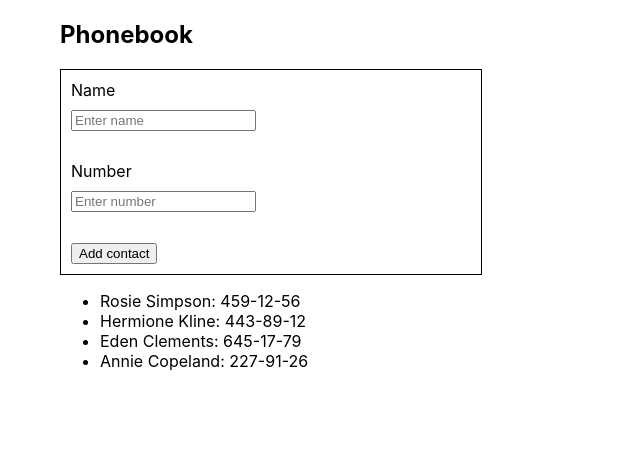
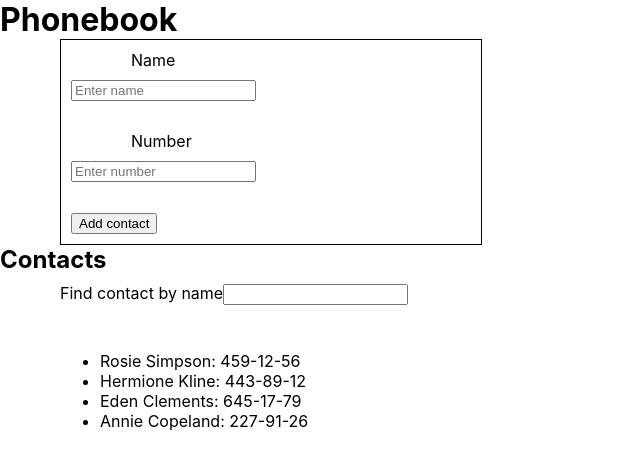
Before and after one commit to mrs-ktulhu/goit-react-hw-02-phonebook, a React (Create React App) app: page / in a window 1280 px wide. Shown: the top 468 px of the page, without its empty margins (0-640 px from the left). Built offline with nearby package versions, Linux system fonts and the light colour scheme.

Commit message:
add filter by name

```diff
--- a/src/components/App.jsx
+++ b/src/components/App.jsx
@@ -2,6 +2,7 @@ import React, { Component } from "react";
 import { nanoid } from 'nanoid'
 import Phonebook from "./Phonebook/Phonebook";
 import ContactList from './ContactList/ContactList';
+import Filter from "./Filter/Filter";
 
 
 export default class App extends Component {
@@ -13,6 +14,12 @@ export default class App extends Component {
       {id: 'id-3', text: 'Eden Clements', number: '645-17-79'},
       {id: 'id-4', text: 'Annie Copeland', number: '227-91-26'},
     ],
+    filter: '',
+  }
+
+  changeFilter = (e) => {
+    this.setState({filter: e.currentTarget.value})
+
   }
 
   handleAddContact = (text, number) => {
@@ -23,10 +30,19 @@ export default class App extends Component {
 
   render() {
 
+    const normalisedFilter = this.state.filter.toLowerCase();
+
+    const filterContacts = this.state.contacts.filter(contact => contact.text.toLowerCase().includes(normalisedFilter));
+
     return (
+
       <div>
-        <Phonebook onSubmit={this.handleAddContact}/>
-        <ContactList contacts={this.state.contacts}/>
+        <h1>Phonebook</h1>
+          <Phonebook onSubmit={this.handleAddContact}/>
+
+        <h2>Contacts</h2>
+          <Filter filter={this.state.filter} changeFilter={this.changeFilter}/>
+          <ContactList contacts={filterContacts}/>
       </div>
     );
   }
--- /dev/null
+++ b/src/components/Filter/Filter.css
@@ -0,0 +1,4 @@
+label{
+    position: relative;
+    margin-left: 60px;
+}
--- /dev/null
+++ b/src/components/Filter/Filter.jsx
@@ -0,0 +1,18 @@
+import React from "react";
+// import { nanoid } from 'nanoid'
+import '../Filter/Filter.css'
+
+const Filter  = ({ filter, changeFilter }) => (
+
+    <label>
+        Find contact by name
+        <input
+            type="text"
+            value={filter}
+            onChange={changeFilter}
+        />
+
+    </label>
+)
+
+export default Filter;
--- a/src/components/Phonebook/Phonebook.css
+++ b/src/components/Phonebook/Phonebook.css
@@ -43,9 +43,6 @@ code {
     align-items: flex-start;
 }
 
-h2{
-    margin: 20px 0 20px 0;
-}
 
 input{
     margin-bottom: 30px;
--- a/src/components/Phonebook/Phonebook.jsx
+++ b/src/components/Phonebook/Phonebook.jsx
@@ -25,7 +25,6 @@ export default class SignupForm extends Component {
 
     return (
         <div className="container">
-            <h2>Phonebook</h2>
             <div className="input_container">
 
                 <form onSubmit={this.handleSubmit}>
@@ -39,6 +38,7 @@ export default class SignupForm extends Component {
                       id={nanoid()}
                       value={this.state.name}
                       onChange={this.handleChange}
+                      required
                     />
                   </label>
                   <br/>
```
